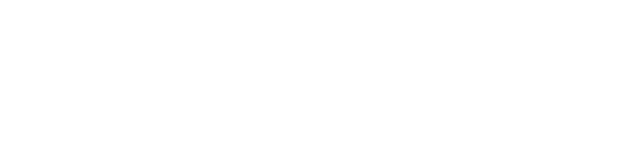
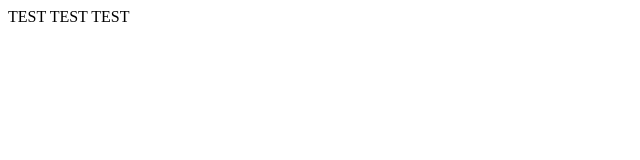
Before and after one commit to aAnhTuan-Nguyen/hocgitcobanF3, a plain HTML site: page index.html in a window 1280 px wide. Shown: the whole page, without its empty margins (0-640 px from the left). Drawn offline with Linux system fonts and the light colour scheme.

Commit message:
Update file index

```diff
--- a/index.html
+++ b/index.html
@@ -7,6 +7,8 @@
 </head>
 <body>
     <!-- test -->
-     <div></div>
+     <div>
+         TEST TEST TEST
+     </div>
 </body>
 </html>
```
